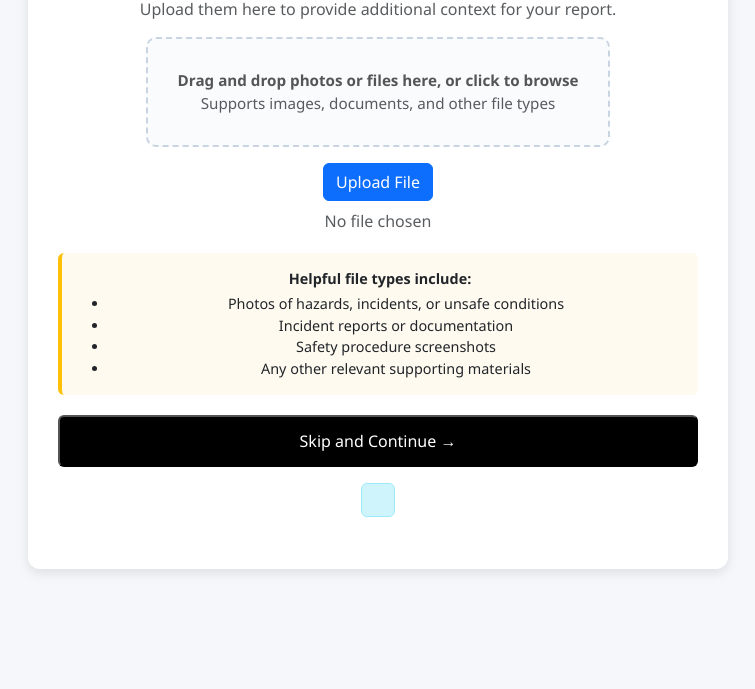
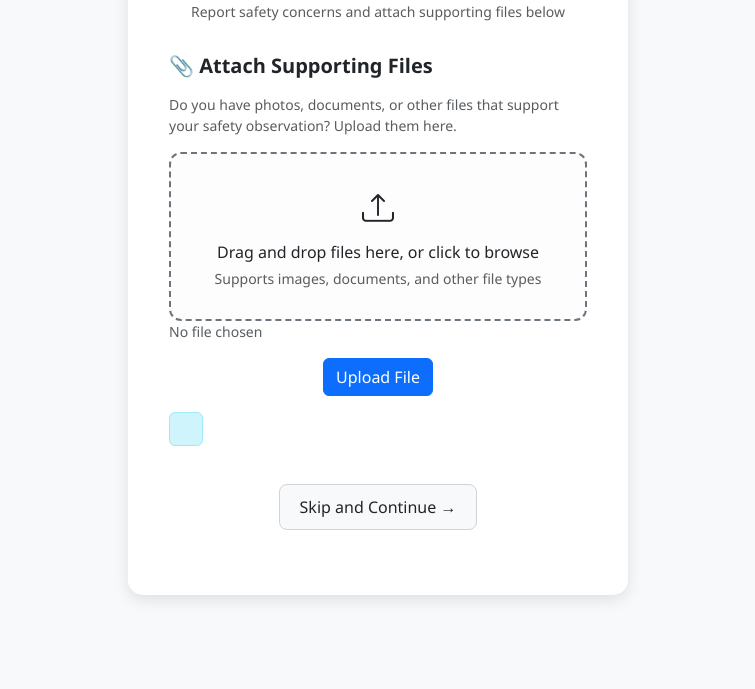
Before and after one commit to operationsexcellence-otg/upload-form-Single, a plain HTML site: page index.html in a window 1280 px wide. Shown: the part 111-800 px from the top of the page, without its empty margins (262-1017 px from the left). Drawn offline with nearby package versions, Linux system fonts and the light colour scheme.

Commit message:
modified:   index.html

```diff
--- a/index.html
+++ b/index.html
@@ -1,181 +1,130 @@
 <!DOCTYPE html>
 <html lang="en">
 <head>
-  <meta charset="UTF-8" />
-  <meta name="viewport" content="width=device-width, initial-scale=1.0" />
+  <meta charset="UTF-8">
+  <meta name="viewport" content="width=device-width, initial-scale=1.0">
   <title>Safety Observation Report</title>
   <link href="https://cdn.jsdelivr.net/npm/bootstrap@5.3.3/dist/css/bootstrap.min.css" rel="stylesheet">
+  <link href="https://cdn.jsdelivr.net/npm/bootstrap-icons@1.11.3/font/bootstrap-icons.css" rel="stylesheet">
   <style>
     body {
-      margin: 0;
-      font-family: "Segoe UI", Arial, sans-serif;
-      background: #f5f7fb;
-      padding: 20px;
+      background: #f8f9fa;
+      font-family: "Segoe UI", sans-serif;
     }
-
     .report-card {
+      max-width: 500px;
+      margin: 50px auto;
       background: #fff;
-      max-width: 700px;
-      width: 100%;
-      margin: auto;
+      padding: 25px;
+      border-radius: 15px;
+      box-shadow: 0 5px 15px rgba(0,0,0,0.1);
+    }
+    .upload-area {
+      border: 2px dashed #6c757d;
       border-radius: 12px;
       padding: 30px;
-      box-shadow: 0 4px 12px rgba(0,0,0,0.1);
       text-align: center;
+      cursor: pointer;
+      background: #fdfdfd;
+      transition: all 0.3s ease;
     }
-
-    h5 {
-      font-weight: 600;
-      margin-bottom: 10px;
+    .upload-area:hover {
+      background: #f1f3f5;
+      border-color: #0d6efd;
     }
-
-    .upload-area {
-      border: 2px dashed #c9d4e3;
-      border-radius: 10px;
-      padding: 30px;
-      text-align: center;
-      background: #fafbfc;
-      transition: border-color 0.3s ease;
-      cursor: pointer;
-    }
-
-    .upload-area:hover {
-      border-color: #0078d7;
-    }
-
-    .upload-area i {
-      font-size: 2rem;
-      color: #0078d7;
-      margin-bottom: 10px;
-    }
-
-    .upload-area p {
-      margin: 0;
-      color: #555;
-      font-size: 0.95rem;
-    }
-
-    .upload-area input[type="file"] {
+    .upload-area input[type=file] {
       display: none;
     }
-
-    .info-box {
-      background: #fffaf0;
-      border-left: 4px solid #ffc107;
-      padding: 15px;
-      border-radius: 6px;
-      margin-top: 20px;
-      font-size: 0.9rem;
+    .btn-skip {
+      background: #f8f9fa;
+      border: 1px solid #ced4da;
+      color: #212529;
+      border-radius: 8px;
+      padding: 10px 20px;
     }
-
-    .btn-skip {
-      background: #000;
-      color: #fff;
-      font-weight: 500;
-      border-radius: 6px;
-      padding: 12px;
-      margin-top: 20px;
-      width: 100%;
-      display: flex;
-      justify-content: center;
-      align-items: center;
-      gap: 6px;
-    }
-
     .btn-skip:hover {
-      background: #333;
-      color: #fff;
-    }
-
-    iframe {
-      width: 100%;
-      height: 1000px;
-      border: none;
-      border-radius: 8px;
-      background: #f9fafb;
-      display: none;
-    }
-
-    #message {
-      margin-top: 15px;
-      font-size: 0.95rem;
+      background: #e9ecef;
     }
   </style>
 </head>
 <body>
+
   <div class="report-card">
-    <h5>📎 Attach Supporting Files</h5>
-    <p class="text-muted">Do you have photos, documents, or other files that support your safety observation? Upload them here to provide additional context for your report.</p>
+    <!-- Header -->
+    <div class="text-center mb-3">
+      <h4 class="fw-semibold text-primary">🛡️ Safety Observation Report</h4>
+      <p class="text-muted small mb-0">Report safety concerns and attach supporting files below</p>
+    </div>
 
-    <!-- Upload Area -->
+    <!-- Upload Section -->
     <form id="uploadForm">
-      <label for="fileInput" class="upload-area">
-        <i class="bi bi-upload"></i>
-        <p><strong>Drag and drop photos or files here, or click to browse</strong></p>
-        <p class="text-muted small">Supports images, documents, and other file types</p>
+      <div id="uploadSection" class="p-3 mb-4">
+        <h5 class="fw-semibold mb-3">📎 Attach Supporting Files</h5>
+        <p class="text-muted small">
+          Do you have photos, documents, or other files that support your safety observation? Upload them here.
+        </p>
+
+        <!-- Upload area -->
+        <label for="fileInput" class="upload-area d-block">
+          <i class="bi bi-upload fs-2"></i>
+          <p class="mt-2 mb-1">Drag and drop files here, or click to browse</p>
+          <p class="small text-muted mb-0">Supports images, documents, and other file types</p>
           <input type="file" id="fileInput" />
         </label>
-      <div class="text-center mt-3">
-        <button type="submit" class="btn btn-primary">Upload File</button>
+
+        <!-- File name -->
+        <div class="text-muted small mb-3" id="fileName">No file chosen</div>
+
+        <!-- Upload button -->
+        <div class="d-flex justify-content-center">
+          <button type="submit" class="btn btn-primary" id="uploadBtn">Upload File</button>
         </div>
-      <p id="fileName" class="text-muted text-center mt-2">No file chosen</p>
 
+        <!-- Progress bar -->
         <div class="progress mt-3" id="progressContainer" style="display:none;">
           <div class="progress-bar progress-bar-striped progress-bar-animated bg-primary"
                id="progressBar" role="progressbar" style="width:0%"></div>
         </div>
 
-      <p id="message"></p>
+        <!-- Messages -->
+        <p id="message" class="mt-3"></p>
+        <div id="generatedCode" class="alert alert-info d-inline-block" style="display:none;"></div>
+
+        <!-- Continue buttons -->
+        <div class="d-flex flex-column align-items-center mt-3 gap-2">
+          <button id="continueBtn" type="button" class="btn btn-success" style="display:none;">Continue to Form</button>
+          <button id="skipBtn" type="button" class="btn btn-skip">Skip and Continue →</button>
+        </div>
+      </div>
     </form>
 
-    <!-- Info box -->
-    <div class="info-box">
-      <strong>Helpful file types include:</strong>
-      <ul class="mb-0 mt-1">
-        <li>Photos of hazards, incidents, or unsafe conditions</li>
-        <li>Incident reports or documentation</li>
-        <li>Safety procedure screenshots</li>
-        <li>Any other relevant supporting materials</li>
-      </ul>
+    <!-- MS Form Section -->
+    <div id="formSection" style="display:none;">
+      <iframe id="msFormFrame" width="100%" height="600" frameborder="0" marginheight="0" marginwidth="0" allowfullscreen></iframe>
     </div>
-
-    <!-- Skip button -->
-    <button id="skipBtn" class="btn-skip">
-      Skip and Continue →
-    </button>
-
-    <div id="generatedCode" class="alert alert-info d-inline-block mt-3" style="display:none;"></div>
-  </div>
-
-  <!-- Form Section -->
-  <div id="formSection" style="display:none; max-width:1000px; margin:auto; margin-top:20px;">
-    <div id="loader" class="text-center my-3">⏳ Loading form...</div>
-    <iframe id="msFormFrame" allowfullscreen></iframe>
   </div>
 
   <script>
-    // Generate Submission ID
+    const uploadForm = document.getElementById('uploadForm');
+    const fileInput = document.getElementById('fileInput');
+    const fileName = document.getElementById('fileName');
+    const message = document.getElementById('message');
+    const codeDisplay = document.getElementById('generatedCode');
+    const progressContainer = document.getElementById('progressContainer');
+    const progressBar = document.getElementById('progressBar');
+    const continueBtn = document.getElementById('continueBtn');
+    const skipBtn = document.getElementById('skipBtn');
+    const msFormFrame = document.getElementById('msFormFrame');
+
+    let submissionID = "";
+
     function generateCode(length = 6) {
       const chars = 'ABCDEFGHIJKLMNOPQRSTUVWXYZ0123456789';
       return Array.from({length}, () => chars.charAt(Math.floor(Math.random() * chars.length))).join('');
     }
 
-    const uploadForm = document.getElementById('uploadForm');
-    const message = document.getElementById('message');
-    const codeDisplay = document.getElementById('generatedCode');
-    const progressContainer = document.getElementById('progressContainer');
-    const progressBar = document.getElementById('progressBar');
-    const skipBtn = document.getElementById('skipBtn');
-    const msFormFrame = document.getElementById('msFormFrame');
-    const fileInput = document.getElementById("fileInput");
-    const fileName = document.getElementById("fileName");
-
-    let submissionID = "";
-
     fileInput.addEventListener("change", () => {
-      fileName.textContent = fileInput.files.length > 0
-        ? fileInput.files[0].name
-        : "No file chosen";
+      fileName.textContent = fileInput.files.length > 0 ? fileInput.files[0].name : "No file chosen";
     });
 
     uploadForm.addEventListener('submit', (e) => {
@@ -205,7 +154,7 @@
         });
 
         const xhr = new XMLHttpRequest();
-        xhr.open("POST","https://default2e0f74ad066f44ea9cf9557b3c2f8d.49.environment.api.powerplatform.com:443/powerautomate/automations/direct/workflows/65342f7c857c426a9261ecdf20b640e8/triggers/manual/paths/invoke?api-version=1&sp=%2Ftriggers%2Fmanual%2Frun&sv=1.0&sig=ZJ8XkmkLidoYcDS5xtk3aUA0nEKIs18j4rnVi31BCHc");
+        xhr.open("POST","https://default2e0f74ad066f44ea9cf9557b3c2f8d.49.environment.api.powerplatform.com:443/powerautomate/automations/direct/workflows/65342f7c857c426a9261ecdf20b640e8/triggers/manual/paths/invoke?api-version=1&sp=%2Ftriggers%2Fmanual%2Frun&sv=1.0&sig=ZJ8XkmkLidoYcDS5xtk3aUA0nEKIs18j4rnVi31BCHc"); // TODO: Replace
         xhr.setRequestHeader("Content-Type", "application/json");
 
         xhr.upload.onprogress = function(e){
@@ -218,9 +167,9 @@
           if(xhr.status>=200 && xhr.status<300){
             message.style.color="green";
             message.textContent="✅ File uploaded successfully!";
-            codeDisplay.style.display = "block";
+            codeDisplay.style.display = "inline-block";
             codeDisplay.textContent="Submission ID: "+submissionID;
-            openForm(submissionID);
+            continueBtn.style.display="block";  // show after success
           } else {
             message.style.color="red";
             message.textContent="❌ Upload failed: "+xhr.responseText;
@@ -236,17 +185,23 @@
       reader.readAsDataURL(file);
     });
 
+    // Skip button
     skipBtn.addEventListener("click", ()=>{
-      submissionID = generateCode();
-      openForm(submissionID);
+      submissionID = generateCode(); // still generate ID
+      loadForm(submissionID);
     });
 
-    function openForm(submissionID) {
-      document.querySelector('.report-card').style.display="none";
+    // Continue after successful upload
+    continueBtn.addEventListener("click", ()=>{
+      loadForm(submissionID);
+    });
+
+    // Load MS Form
+    function loadForm(submissionID) {
+      document.getElementById('uploadSection').style.display="none";
       document.getElementById('formSection').style.display="block";
 
       const baseUrl = "https://forms.office.com/Pages/ResponsePage.aspx?id=rXQPLm8G6kSc-VV7PC-NSeWT8yXfPp1Jnc9wKq4L7J9UMERCSURWRVg1SThXVkhVU1hYSTZSVzNSTi4u&embed=true";
-
       const validationField = "r388ad2dde4704c85a4bfca0f7a0468b8"; // Validation Code
       const submissionField = "red1c88014cb24ac99c1bc085902d6354"; // Submission ID
       const siteField       = "r598411bb4c17426b92deb8699b9b1fe2"; // Site
@@ -255,14 +210,9 @@
       const site = "Batam";
 
       const formUrl = `${baseUrl}&${validationField}=${validationCode}&${submissionField}=${submissionID}&${siteField}=${encodeURIComponent(site)}`;
-
       msFormFrame.src = formUrl;
     }
+  </script>
 
-    msFormFrame.onload = function(){
-      document.getElementById('loader').style.display='none';
-      msFormFrame.style.display='block';
-    };
-  </script>
 </body>
 </html>
```
Lines whose indentation alone changed are shown as unchanged.
